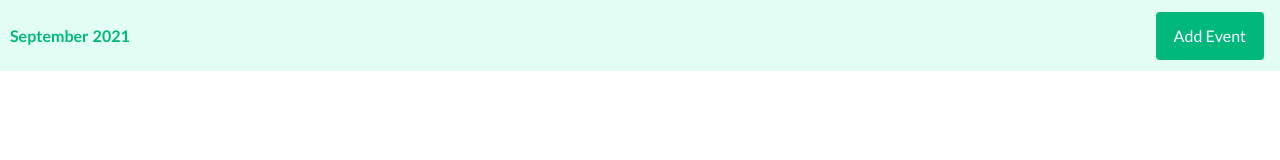
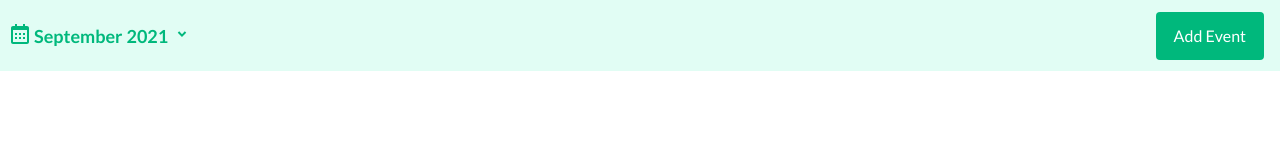
Before and after one commit to HenryNwankwo/calendar-app, a React (Create React App) app: page / in a window 1280 px wide. Shown: the top 160 px of the page. Built offline with nearby package versions, Linux system fonts and the light colour scheme.

Commit message:
Added icons to the Navbar

```diff
--- a/src/components/Navbar.js
+++ b/src/components/Navbar.js
@@ -1,15 +1,22 @@
 import React from 'react';
+import { BiCalendar } from 'react-icons/bi';
+import { FaBars } from 'react-icons/fa';
+import { RiArrowDropDownLine } from 'react-icons/ri';
 
 const Navbar = () => {
   return (
     <header className='w-full flex items-center justify-between bg-light-green fixed mx-auto h-18'>
       <div className='text-primary-color font-bold flex flex-row ml-2 hover:cursor-pointer'>
-        <span></span>
+        <span>
+          <BiCalendar className='text-2xl my-auto' />
+        </span>
         <div className='flex flex-row'>
-          <span className='mx-0.5'>September</span>
-          <span className='mx-0.5'>2021</span>
+          <span className='mx-0.5 text-lg'>September</span>
+          <span className='mx-0.5 text-lg'>2021</span>
         </div>
-        <span></span>
+        <span className='justify-center items-center'>
+          <RiArrowDropDownLine className='text-2xl' />
+        </span>
       </div>
       <div>
         <button className='bg-primary-color text-white text-center py-3 px-4.5 rounded mr-4'>
```
